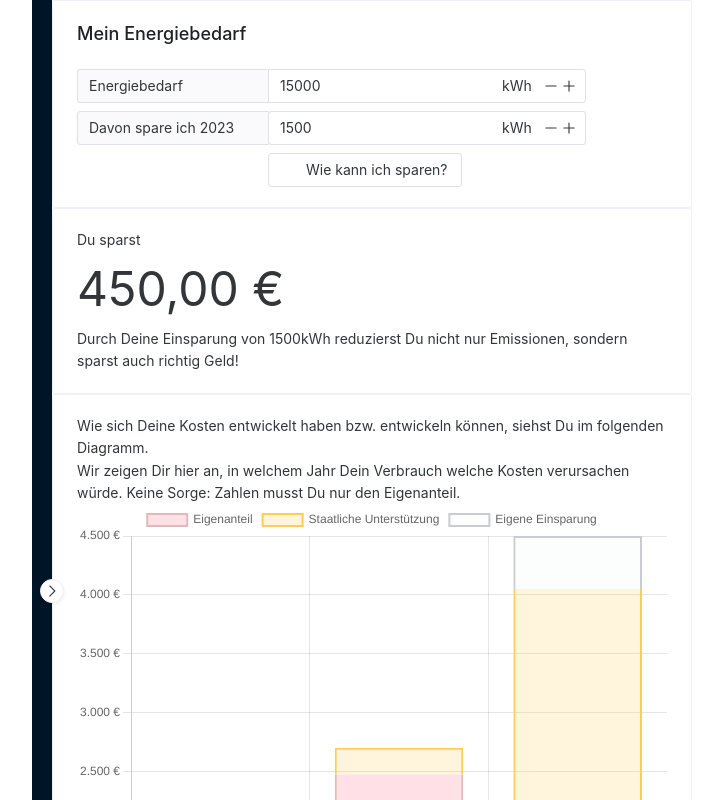
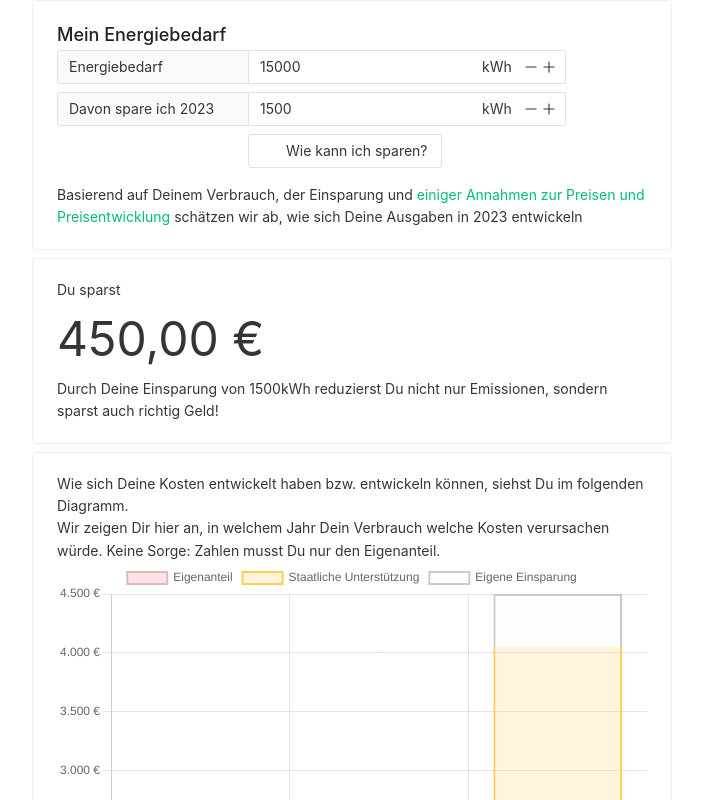
Before and after one commit to mrsimpson/energy, a Vue app: page / in a window 1280 px wide. Shown: the top 800 px of the page, without its empty margins (0-723 px from the left). Built offline with nearby package versions, Linux system fonts and the light colour scheme; some icons are missing.

Commit message:
Get rid of sidepanel (#33)

```diff
--- a/src/components/TheConsumptionParameters.vue
+++ b/src/components/TheConsumptionParameters.vue
@@ -24,7 +24,13 @@ const iReduction = ref(props.reduction2023);
 </script>
 
 <template>
-  <n-card class="calc-basis" title="Mein Energiebedarf">
+  <n-card
+    class="calc-basis"
+    title="Mein Energiebedarf"
+    :bordered="false"
+    :content-style="{ padding: 0 }"
+    :header-style="{ padding: 0 }"
+  >
     <n-space>
       <n-input-group>
         <n-input-group-label>Energiebedarf</n-input-group-label>
@@ -67,7 +73,7 @@ const iReduction = ref(props.reduction2023);
   </n-card>
 </template>
 
-<style>
+<style scoped>
 .n-input-group-label {
   min-width: 12rem;
 }
--- a/src/components/TheGasCalculator.vue
+++ b/src/components/TheGasCalculator.vue
@@ -1,126 +1,10 @@
-<template>
-  <n-space vertical size="large">
-    <n-layout has-sider>
-      <n-layout-sider
-        :show-collapsed-content="false"
-        collapse-mode="transform"
-        :collapsed-width="20"
-        width="30rem"
-        :show-trigger="true"
-        content-style="padding: 24px;"
-        :default-collapsed="true"
-        :inverted="true"
-      >
-        <n-space>
-          <n-card
-            class="comparison"
-            title="Preise und Abschläge"
-            style="max-width: 24rem"
-          >
-            <n-space vertical>
-              <n-input-group>
-                <n-input-group-label>Abschlag 09/2022</n-input-group-label>
-                <n-input-number
-                  v-model:value="paymentSeptember2022"
-                  :validator="validatePositive"
-                  :min="0"
-                  placeholder="Abschlagszahlung September"
-                  :step="1"
-                >
-                  <template #suffix>€</template></n-input-number
-                >
-              </n-input-group>
-
-              <h2>Preisentwicklung</h2>
-              <p>
-                Gib hier den Arbeitspreis Deines Vertrags an. Monatliche
-                Grundgebühren sind von der Förderung ausgenommen und werden in
-                diesem Rechner nicht berücksichtigt.
-              </p>
-              <n-input-group>
-                <n-input-group-label>Gaspreis 2021</n-input-group-label>
-                <n-input-number
-                  v-model:value="price2021"
-                  :validator="validatePositive"
-                  :min="0"
-                  placeholder="Gaspreis 2021"
-                  :step="0.01"
-                  :format="euroToCent"
-                  :parse="centToEuro"
-                >
-                  <template #suffix>Cent / kWh</template></n-input-number
-                >
-              </n-input-group>
-              <n-input-group>
-                <n-input-group-label>Gaspreis 2022</n-input-group-label>
-                <n-input-number
-                  v-model:value="price2022"
-                  :validator="validatePositive"
-                  :min="0"
-                  placeholder="Gaspreis 2022"
-                  :step="0.01"
-                  :format="euroToCent"
-                  :parse="centToEuro"
-                >
-                  <template #suffix>Cent / kWh</template></n-input-number
-                >
-              </n-input-group>
-              <n-input-group>
-                <n-input-group-label>Gaspreis 2023</n-input-group-label>
-                <n-input-number
-                  v-model:value="price2023"
-                  :validator="validatePositive"
-                  :min="0"
-                  placeholder="Gaspreis 2023"
-                  :step="0.01"
-                  :format="euroToCent"
-                  :parse="centToEuro"
-                >
-                  <template #suffix>Cent / kWh</template></n-input-number
-                >
-              </n-input-group>
-            </n-space>
-          </n-card>
-        </n-space>
-      </n-layout-sider>
-      <n-layout-content>
-        <TheConsumptionParameters
-          :consumption="consumption"
-          :reduction2023="reduction2023"
-          @consumption-changed="consumption = $event"
-          @reduction2023-changed="reduction2023 = $event"
-        />
-        <TheResult
-          :years="[2021, 2022, 2023]"
-          :bills="[
-            calculation2021.billed,
-            calculation2022.billed,
-            calculation2023.billed,
-          ]"
-          :subsidization="subsidization"
-          :savings="savings"
-          :reduction2023="reduction2023"
-        />
-      </n-layout-content>
-    </n-layout>
-  </n-space>
-</template>
-
 <script setup lang="ts">
-import {
-  NInputNumber,
-  NCard,
-  NInputGroup,
-  NInputGroupLabel,
-  NSpace,
-  NLayout,
-  NLayoutContent,
-  NLayoutSider,
-} from "naive-ui";
+import { NSpace, NCard } from "naive-ui";
 import { computed, ref } from "vue";
 import TheConsumptionParameters from "./TheConsumptionParameters.vue";
+import ThePriceParameters from "./ThePriceParameters.vue";
+
 import TheResult from "./TheResult.vue";
-import { centToEuro, euroToCent, validatePositive } from "../lib/Numbers";
 
 // Parameters
 const consumption = ref(15000);
@@ -132,8 +16,13 @@ const paymentSeptember2022 = ref((consumption.value * price2022.value) / 12);
 const subsidizedQuota = 0.8;
 const gasPriceBreak = 0.12;
 
+// UI logic
+const showPriceParameter = ref(false);
+const togglePriceParameters = () => {
+  showPriceParameter.value = !showPriceParameter.value;
+};
+
 // Business Logic
-
 const calculation2021 = computed(() => ({
   billed: consumption.value * price2021.value,
 }));
@@ -174,8 +63,55 @@ const subsidization = computed(() => [
 const savings = computed(() => [0, 0, calculation2023.value.saved]);
 </script>
 
+<template>
+  <n-space>
+    <n-card>
+      <TheConsumptionParameters
+        :consumption="consumption"
+        :reduction2023="reduction2023"
+        @consumption-changed="consumption = $event"
+        @reduction2023-changed="reduction2023 = $event"
+      />
+      <p style="padding-top: 1rem">
+        Basierend auf Deinem Verbrauch, der Einsparung und
+        <a class="show-price" @click="togglePriceParameters"
+          >einiger Annahmen zur Preisen und Preisentwicklung</a
+        >
+        schätzen wir ab, wie sich Deine Ausgaben in 2023 entwickeln
+      </p>
+      <ThePriceParameters
+        v-if="showPriceParameter"
+        :payment-september2022="paymentSeptember2022"
+        :price2021="price2021"
+        :price2022="price2022"
+        :price2023="price2023"
+        @payment-september2022-changed="paymentSeptember2022 = $event"
+        @price2021-changed="price2021 = $event"
+        @price2022-changed="price2022 = $event"
+        @price2023-changed="price2023 = $event"
+        style="padding-top: 1rem"
+      />
+    </n-card>
+    <TheResult
+      :years="[2021, 2022, 2023]"
+      :bills="[
+        calculation2021.billed,
+        calculation2022.billed,
+        calculation2023.billed,
+      ]"
+      :subsidization="subsidization"
+      :savings="savings"
+      :reduction2023="reduction2023"
+    />
+  </n-space>
+</template>
+
 <style scoped>
 .n-input-group-label {
   min-width: 9rem;
 }
+
+a.show-price {
+  cursor: pointer;
+}
 </style>
--- /dev/null
+++ b/src/components/ThePriceParameters.vue
@@ -0,0 +1,107 @@
+<script setup lang="ts">
+import {
+  NInputNumber,
+  NCard,
+  NInputGroup,
+  NInputGroupLabel,
+  NSpace,
+} from "naive-ui";
+import { ref } from "vue";
+import { centToEuro, euroToCent, validatePositive } from "../lib/Numbers";
+
+const props = defineProps<{
+  paymentSeptember2022: number;
+  price2021: number;
+  price2022: number;
+  price2023: number;
+}>();
+
+const emit = defineEmits([
+  "paymentSeptember2022Changed",
+  "price2021Changed",
+  "price2022Changed",
+  "price2023Changed",
+]);
+
+const iPaymentSeptember2022 = ref(props.paymentSeptember2022);
+const iPrice2021 = ref(props.price2021);
+const iPrice2022 = ref(props.price2022);
+const iPrice2023 = ref(props.price2023);
+
+</script>
+<template>
+  <n-card
+    class="comparison"
+    title="Preise und Abschläge"
+    :bordered="false"
+    :content-style="{ padding: 0 }"
+    :header-style="{ padding: 0 }"
+  >
+    <n-space vertical>
+      <n-input-group>
+        <n-input-group-label>Abschlag 09/2022</n-input-group-label>
+        <n-input-number
+          v-model:value="iPaymentSeptember2022"
+          :validator="validatePositive"
+          :min="0"
+          placeholder="Abschlagszahlung September"
+          :step="1"
+          :on-input="emit('paymentSeptember2022Changed', iPaymentSeptember2022)"
+        >
+          <template #suffix>€</template></n-input-number
+        >
+      </n-input-group>
+
+      <p>
+        Gib den Arbeitspreis Deines Vertrags an. Monatliche Grundgebühren
+        sind von der Förderung ausgenommen und werden in diesem Rechner nicht
+        berücksichtigt.
+      </p>
+      <n-input-group>
+        <n-input-group-label>Gaspreis 2021</n-input-group-label>
+        <n-input-number
+          v-model:value="iPrice2021"
+          :validator="validatePositive"
+          :min="0"
+          placeholder="Gaspreis 2021"
+          :step="0.01"
+          :format="euroToCent"
+          :parse="centToEuro"
+          :on-input="emit('price2021Changed', iPrice2021)"
+        >
+          <template #suffix>Cent / kWh</template></n-input-number
+        >
+      </n-input-group>
+      <n-input-group>
+        <n-input-group-label>Gaspreis 2022</n-input-group-label>
+        <n-input-number
+          v-model:value="iPrice2022"
+          :validator="validatePositive"
+          :min="0"
+          placeholder="Gaspreis 2022"
+          :step="0.01"
+          :format="euroToCent"
+          :parse="centToEuro"
+          :on-input="emit('price2022Changed', iPrice2022)"
+        >
+          <template #suffix>Cent / kWh</template></n-input-number
+        >
+      </n-input-group>
+      <n-input-group>
+        <n-input-group-label>Gaspreis 2023</n-input-group-label>
+        <n-input-number
+          v-model:value="iPrice2023"
+          :validator="validatePositive"
+          :min="0"
+          placeholder="Gaspreis 2023"
+          :step="0.01"
+          :format="euroToCent"
+          :parse="centToEuro"
+          :on-input="emit('price2023Changed', iPrice2023)"
+        >
+          <template #suffix>Cent / kWh</template></n-input-number
+        >
+      </n-input-group>
+    </n-space>
+  </n-card>
+</template>
--- a/src/components/TheResult.vue
+++ b/src/components/TheResult.vue
@@ -1,6 +1,6 @@
 <script setup lang="ts">
 import ResultCharts from "./ResultCharts.vue";
-import { NCard } from "naive-ui";
+import { NCard, NSpace } from "naive-ui";
 import { euros } from "@/lib/Numbers";
 
 defineProps<{
@@ -13,14 +13,15 @@ defineProps<{
 </script>
 
 <template>
+  <n-space>
     <n-card class="savings" style="min-width: 40rem">
       <p>Du sparst</p>
       <p style="font-size: 3rem">
         {{ euros(savings[savings.length - 1]) }}
       </p>
       <p>
-      Durch Deine Einsparung von {{ reduction2023 }}kWh reduzierst Du nicht nur
-      Emissionen, sondern sparst auch richtig Geld!
+        Durch Deine Einsparung von {{ reduction2023 }}kWh reduzierst Du nicht
+        nur Emissionen, sondern sparst auch richtig Geld!
       </p>
     </n-card>
 
@@ -40,9 +41,10 @@ defineProps<{
         :savings="savings"
       />
       <p>
-      Beachte dennoch: Die staatlichen Förderungen sind nur für 2023 garantiert.
-      Was 2024 kommt, weiß noch niemand – nur dass das, was Du nicht verbrauchst
-      ganz sicher Deine Kosten senkt!
+        Beachte dennoch: Die staatlichen Förderungen sind nur für 2023
+        garantiert. Was 2024 kommt, weiß noch niemand – nur dass das, was Du
+        nicht verbrauchst ganz sicher Deine Kosten senkt!
       </p>
     </n-card>
+  </n-space>
 </template>
```
Also changed, not shown: src/App.vue (line endings or trailing spaces), 2 other files (tests, documents, lock files or other folders). Lines whose indentation alone changed are shown as unchanged.
